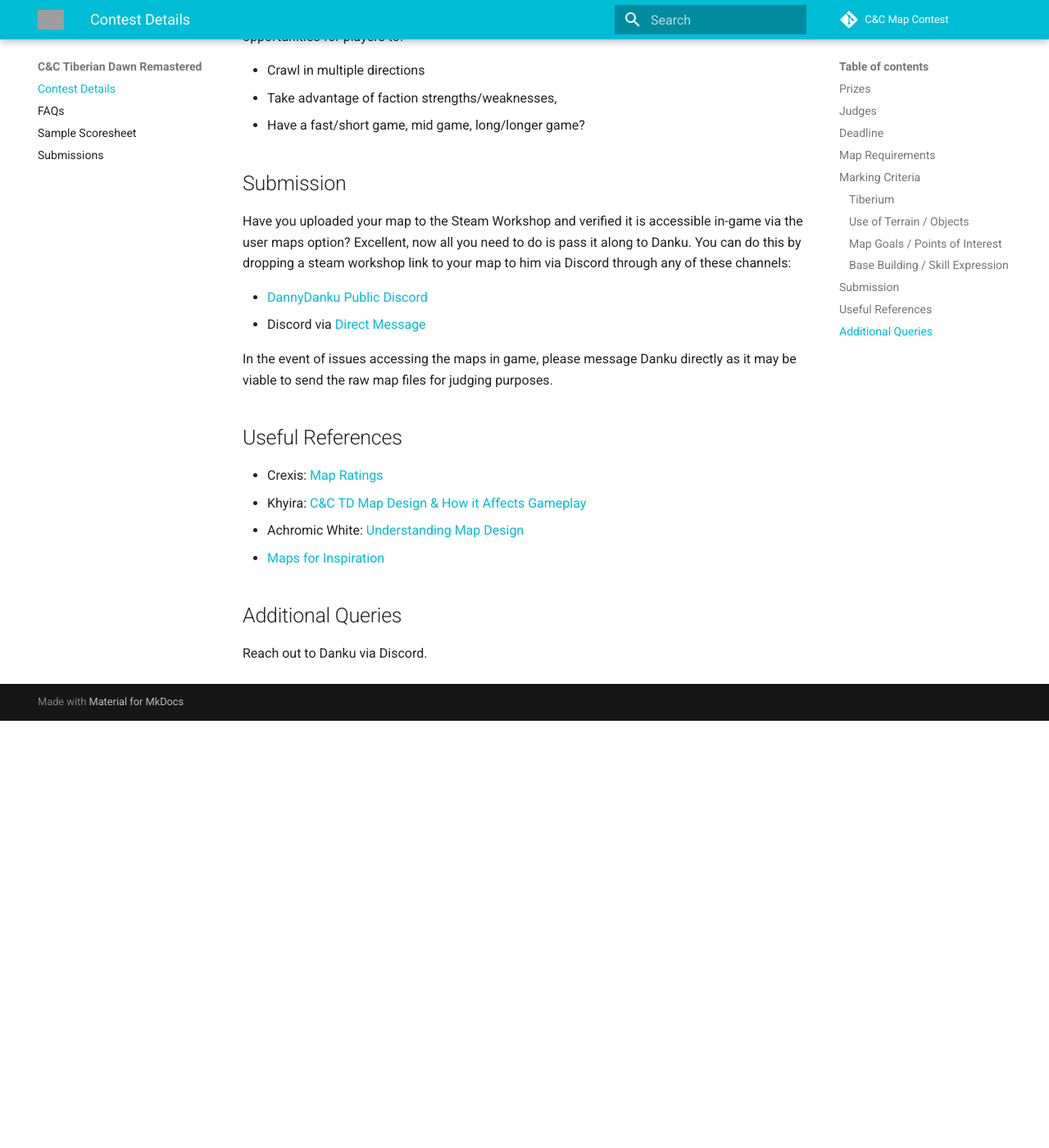
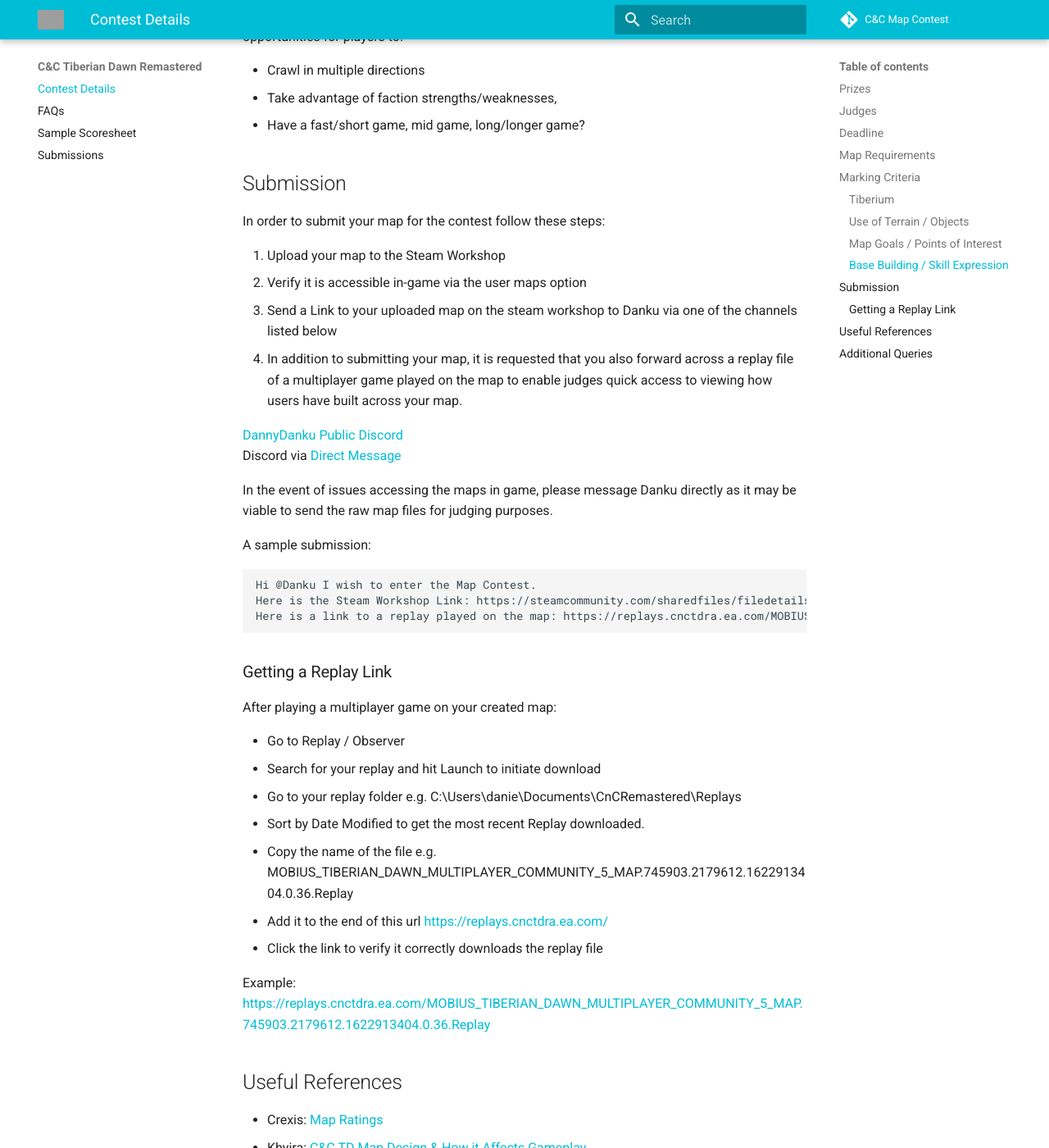
Before and after one commit to dan-mcm/map-contest, an MkDocs documentation site: the page built from docs/index.md, in a window 1280 px wide and 1400 px high, scrolled down 2389 px. Shown: the whole window at 82% size. Built offline with MkDocs 1.6.1 and Material for MkDocs 9.7.7, drawn with Linux system fonts in a browser that asks for light colours; comment, search, counter and statistics services are not loaded; before the commit the page ends 3268 px from its top, so only the background shows below that; grey boxes are pictures that could not be loaded.

Commit message:
added replay link instructions

````diff
--- a/docs/index.md
+++ b/docs/index.md
@@ -62,12 +62,38 @@
 * Have a fast/short game, mid game, long/longer game?
 
 ## Submission
-Have you uploaded your map to the Steam Workshop and verified it is accessible in-game via the user maps option? Excellent, now all you need to do is pass it along to Danku. You can do this by dropping a steam workshop link to your map to him via Discord through any of these channels:
+In order to submit your map for the contest follow these steps:
 
-* [DannyDanku Public Discord](https://discord.gg/bsAMEVz9m9)
-* Discord via [Direct Message](https://discord.com/users/201761215842615296)
+1. Upload your map to the Steam Workshop
+2. Verify it is accessible in-game via the user maps option
+3. Send a Link to your uploaded map on the steam workshop to Danku via one of the channels listed below
+4. In addition to submitting your map, it is requested that you also forward across a replay file of a multiplayer game played on the map to enable judges quick access to viewing how users have built across your map.
+
+ [DannyDanku Public Discord](https://discord.gg/bsAMEVz9m9)
+  Discord via [Direct Message](https://discord.com/users/201761215842615296)
 
 In the event of issues accessing the maps in game, please message Danku directly as it may be viable to send the raw map files for judging purposes.
+
+A sample submission:
+
+```
+Hi @Danku I wish to enter the Map Contest.
+Here is the Steam Workshop Link: https://steamcommunity.com/sharedfiles/filedetails/?id=2508727805
+Here is a link to a replay played on the map: https://replays.cnctdra.ea.com/MOBIUS_TIBERIAN_DAWN_MULTIPLAYER_COMMUNITY_4_MAP.745903.2183678.1622992204.0.36.Replay
+```
+
+### Getting a Replay Link
+After playing a multiplayer game on your created map:
+
+* Go to Replay / Observer
+* Search for your replay and hit Launch to initiate download
+* Go to your replay folder e.g. C:\Users\danie\Documents\CnCRemastered\Replays
+* Sort by Date Modified to get the most recent Replay downloaded.
+* Copy the name of the file e.g. MOBIUS_TIBERIAN_DAWN_MULTIPLAYER_COMMUNITY_5_MAP.745903.2179612.1622913404.0.36.Replay
+* Add it to the end of this url https://replays.cnctdra.ea.com/
+* Click the link to verify it correctly downloads the replay file
+
+Example: https://replays.cnctdra.ea.com/MOBIUS_TIBERIAN_DAWN_MULTIPLAYER_COMMUNITY_5_MAP.745903.2179612.1622913404.0.36.Replay
 
 ## Useful References
 * Crexis: [Map Ratings](https://www.reddit.com/r/commandandconquer/comments/icae3f/tiberian_dawn_feedback_map_pool_23/)
````
